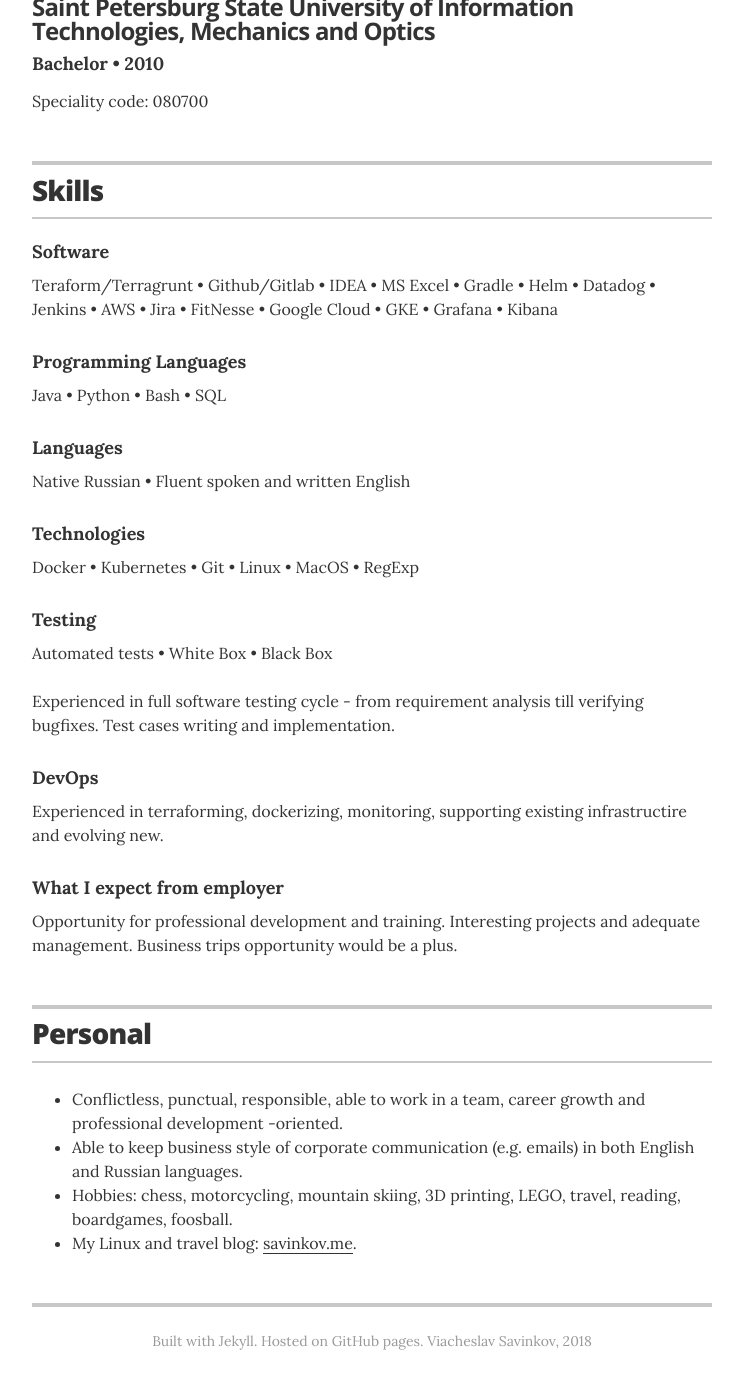
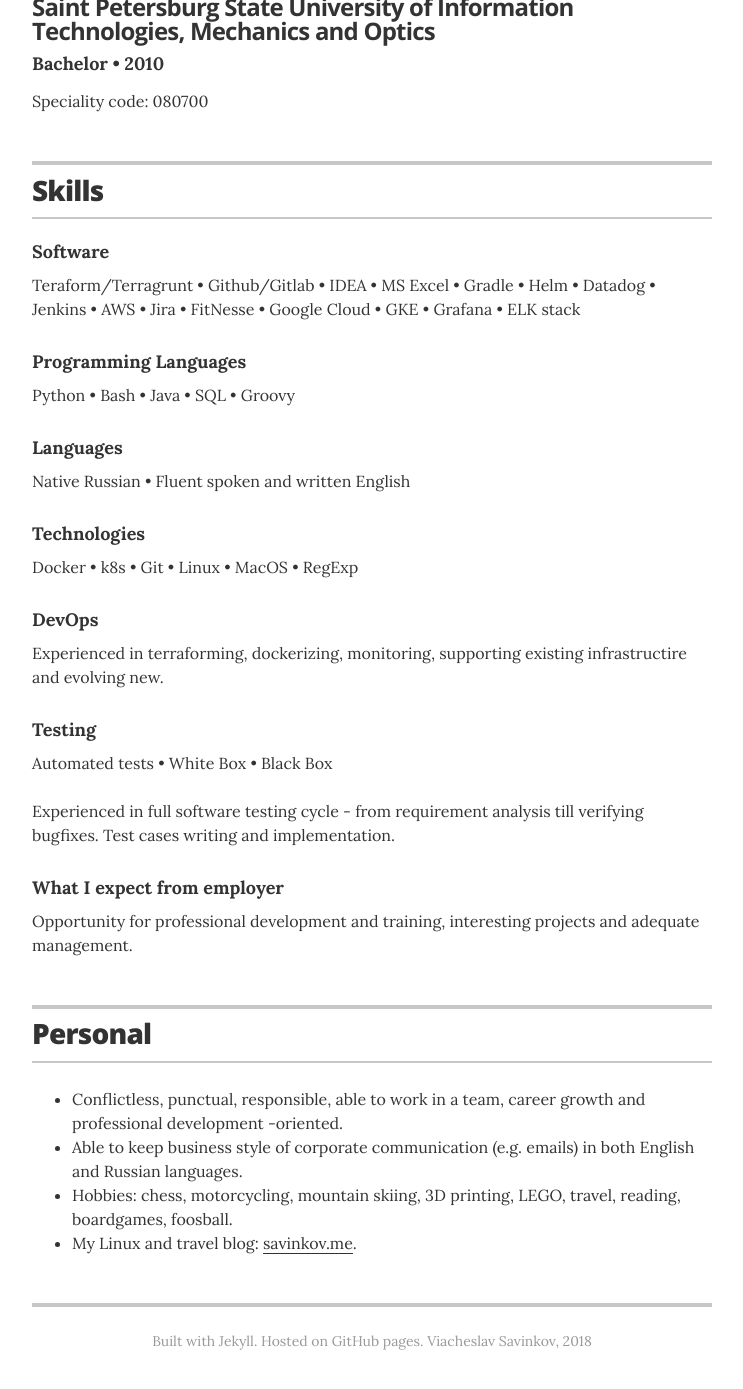
Before and after one commit to vsavinkov/vsavinkov-cv.github.io, a Jekyll site: the page built from index.html, in a window 1280 px wide and 1400 px high, scrolled down 2860 px. Shown: the top 1389 px of the window, without its empty margins (268-1011 px from the left). Built offline with Jekyll 4.4.1, drawn with Linux system fonts in a browser that asks for light colours.

Commit message:
Update skills.yml

```diff
--- a/_data/skills.yml
+++ b/_data/skills.yml
@@ -1,21 +1,21 @@
 - skill: Software
-  description: Teraform/Terragrunt • Github/Gitlab • IDEA • MS Excel • Gradle • Helm • Datadog • Jenkins • AWS • Jira • FitNesse • Google Cloud • GKE • Grafana • Kibana
+  description: Teraform/Terragrunt • Github/Gitlab • IDEA • MS Excel • Gradle • Helm • Datadog • Jenkins • AWS • Jira • FitNesse • Google Cloud • GKE • Grafana • ELK stack
 
 - skill: Programming Languages
-  description: Java • Python • Bash • SQL
+  description: Python • Bash • Java • SQL • Groovy
 
 - skill: Languages
   description: Native Russian • Fluent spoken and written English
 
 - skill: Technologies
-  description: Docker • Kubernetes • Git • Linux • MacOS • RegExp
+  description: Docker • k8s • Git • Linux • MacOS • RegExp
+
+- skill: DevOps
+  description: Experienced in terraforming, dockerizing, monitoring, supporting existing infrastructire and evolving new.
 
 - skill: Testing
   description: 'Automated tests • White Box • Black Box <br/><br/>
   Experienced in full software testing cycle - from requirement analysis till verifying bugfixes. Test cases writing and implementation.'
 
-- skill: DevOps
-  description: Experienced in terraforming, dockerizing, monitoring, supporting existing infrastructire and evolving new.
-
 - skill: What I expect from employer
-  description: Opportunity for professional development and training. Interesting projects and adequate management. Business trips opportunity would be a plus.
+  description: Opportunity for professional development and training, interesting projects and adequate management.
```
